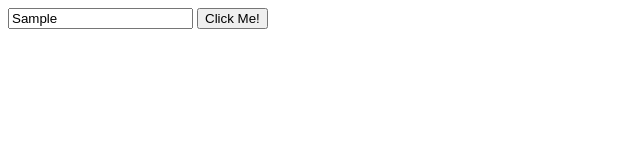
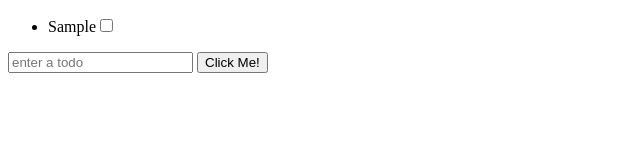
Before and after one commit to ColloKaris/masteringTypeScript, a website with bundled scripts: page miniProject/index.html in a window 1280 px wide. Both pictures are taken after typing "Sample" into the empty fields and a click on the button "Click Me!". Shown: the whole page, without its empty margins (0-640 px from the left). Built offline with nearby package versions, Linux system fonts and the light colour scheme.

Commit message:
building the todo list

```diff
--- a/miniProject/index.html
+++ b/miniProject/index.html
@@ -7,6 +7,8 @@
     <title>Mini Project</title>
 </head>
 <body>
+    <ul id="todolist">
+    </ul>
     <form id="todoform" action="">
         <input id="todoinput" type="text" placeholder="enter a todo">
         <button id="btn" type="submit">Click Me!</button>
--- a/miniProject/src/index.ts
+++ b/miniProject/src/index.ts
@@ -1,9 +1,17 @@
 const btn = document.getElementById("btn")! as HTMLButtonElement;
 const input = document.getElementById("todoinput")! as HTMLInputElement;
 const form = document.querySelector("form")!;
+const list = document.querySelector("ul")!;
 
 
 form.addEventListener("submit", (e) => {
     e.preventDefault();
-    console.log("submitted")
+    const newTodoText = input.value;
+    const newLI = document.createElement("li");
+    const checkbox = document.createElement("input");
+    checkbox.type = "checkbox";
+    newLI.append(newTodoText);
+    newLI.append(checkbox);
+    list.append(newLI);
+    input.value = '';
 })
```
Also changed, not shown: miniProject/dist/index.js.
